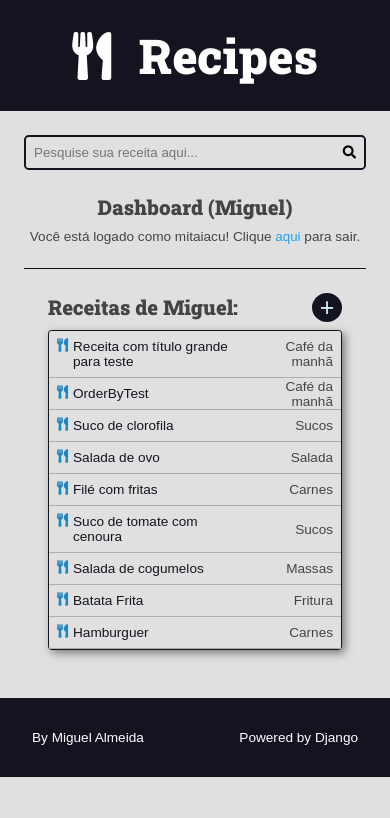
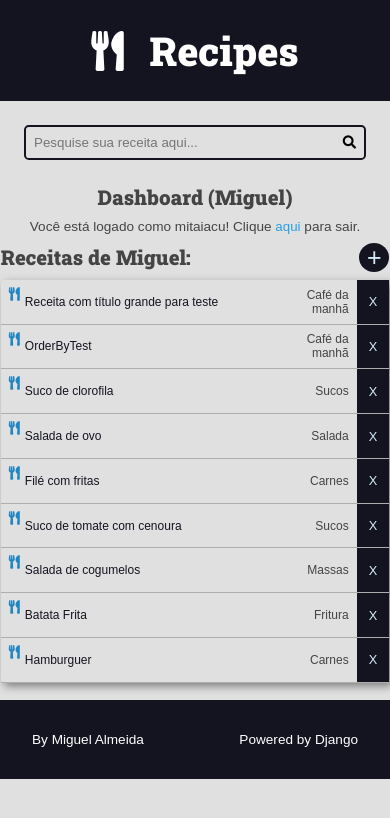
Before and after one commit to mga98/curso-django-projeto1, a Django app: page /authors/dashboard/ in a window 390 px wide. Shown: the top 818 px of the page. Run offline with Django 4.2, Linux system fonts and the light colour scheme; a user stored in the database is signed in; data comes from the database, SQL or seed files in the repository; both versions use the stored data as it was after the commit.

Commit message:
CSS corrections and adjustments.

```diff
--- a/authors/templates/author/pages/dashboard_view.html
+++ b/authors/templates/author/pages/dashboard_view.html
@@ -21,6 +21,11 @@
                         <i class="fas fa-utensils"></i>
                         <a href="{% url 'authors:recipe_edit' recipe.id %}">{{ recipe.title }}</a>
                         <p>{{ recipe.category }}</p>
+                        <form class="inline-form" action="" method="POST">
+                            {% csrf_token %}
+
+                            <button class="plaintext-button delete-button">X</button>
+                        </form>
                     </li>
                 {% endfor %}
             </ul>
--- a/base_static/global/css/styles.css
+++ b/base_static/global/css/styles.css
@@ -469,32 +469,6 @@ color: var(--color-debug-dark);
     box-shadow: 0.4rem 0.4rem 1rem var(--color-gray-5);
 }
 
-.authors-dashboard-container .user-recipe-list-item {
-    position: relative;
-    display: flex;
-    align-items: center;
-    transition: all ease-in-out 200ms;
-    color: var(--color-dark-text);
-}
-
-.authors-dashboard-container .user-recipe-list-item:hover {
-    background-color: var(--color-primary-dark);
-    color: var(--color-primary-light);
-    transform: scale(1.03);
-    box-shadow: 0.2rem 0.2rem 0.8rem var(--color-gray-7);
-    opacity: 0.95;
-}
-
-.authors-dashboard-container .user-recipe-list-item:hover a {
-    color: var(--color-primary-light);
-}
-
-.authors-dashboard-container p {
-    padding-right: 1rem;
-    text-align: right;
-    width: 150px;
-}
-
 .authors-dashboard-container li {
     border-bottom: 0.1rem solid var(--color-gray-3);
 }
@@ -510,7 +484,33 @@ color: var(--color-debug-dark);
     transition: all ease-in-out 100ms;
 }
 
-.authors-dashboard-container i {
+.user-recipe-list-item {
+    position: relative;
+    display: flex;
+    align-items: center;
+    transition: all ease-in-out 200ms;
+    color: var(--color-dark-text);
+}
+
+.user-recipe-list-item:hover {
+    background-color: var(--color-primary-dark);
+    color: var(--color-primary-light);
+    transform: scale(1.03);
+    box-shadow: 0.2rem 0.2rem 0.8rem var(--color-gray-7);
+    opacity: 0.95;
+}
+
+.user-recipe-list-item:hover a {
+    color: var(--color-primary-light);
+}
+
+.user-recipe-list-item p {
+    padding-right: 1rem;
+    text-align: right;
+    width: 150px;
+}
+
+.user-recipe-list-item i {
     position: absolute;
     top: 1rem;
     left: 1rem;
@@ -540,6 +540,18 @@ color: var(--color-debug-dark);
 .authors-menu a:hover {
     background-color: var(--color-primary-dark-hover);
     color: var(--color-primary-light-hover);
+}
+
+.delete-button {
+    color: var(--color-primary-light);
+    padding: 1.2rem;
+    font-size: 1.6rem;
+    transition: all 300ms ease-in-out;
+    background-color: var(--color-primary-dark);
+}
+
+.delete-button:hover {
+    background-color: rgb(249, 36, 36);
 }
 
 .center-link {
@@ -589,7 +601,7 @@ color: var(--color-debug-dark);
     color: var(--color-primary-hover)
 }
 
-@media (max-width: 600px) {
+@media (max-width: 450px) {
     .main-content-list, .form-content-grid {
         grid-template-columns: repeat(auto-fit, minmax(100%, 1fr));
     }
@@ -597,4 +609,40 @@ color: var(--color-debug-dark);
     .span-2 {
         grid-column: span 1;
     }
+
+    .user-recipe-list-item a, p {
+        font-size: 12px;
+    }
+
+    .main-logo {
+        font-size: 2.5rem;
+    }
+
+    .authors-dashboard-container {
+        padding: 0.1rem;
+        border: none;
+        margin-top: 1rem;
+        margin-bottom: 2rem;
+    }
+
+    .authors-dashboard-container ul {
+        border: none;
+    }
+
+    .user-recipe-list-item a {
+        overflow: hidden;
+    }
+
+    .user-recipe-list-item p {
+        width: 70px;
+    }
+
+    .delete-button {
+        padding: 1.8rem 1.5rem 1.8rem;
+    }
+
+    .main-content {
+        padding: 0;
+    }
+
 }
--- a/utils/strings.py
+++ b/utils/strings.py
@@ -1,4 +1,7 @@
 def is_positive(value):
+    """
+    Checks if a string can be a number and if its bigger than 0.
+    """
     try:
         number_string = float(value)
 
```
Also changed, not shown: db.sqlite3.
